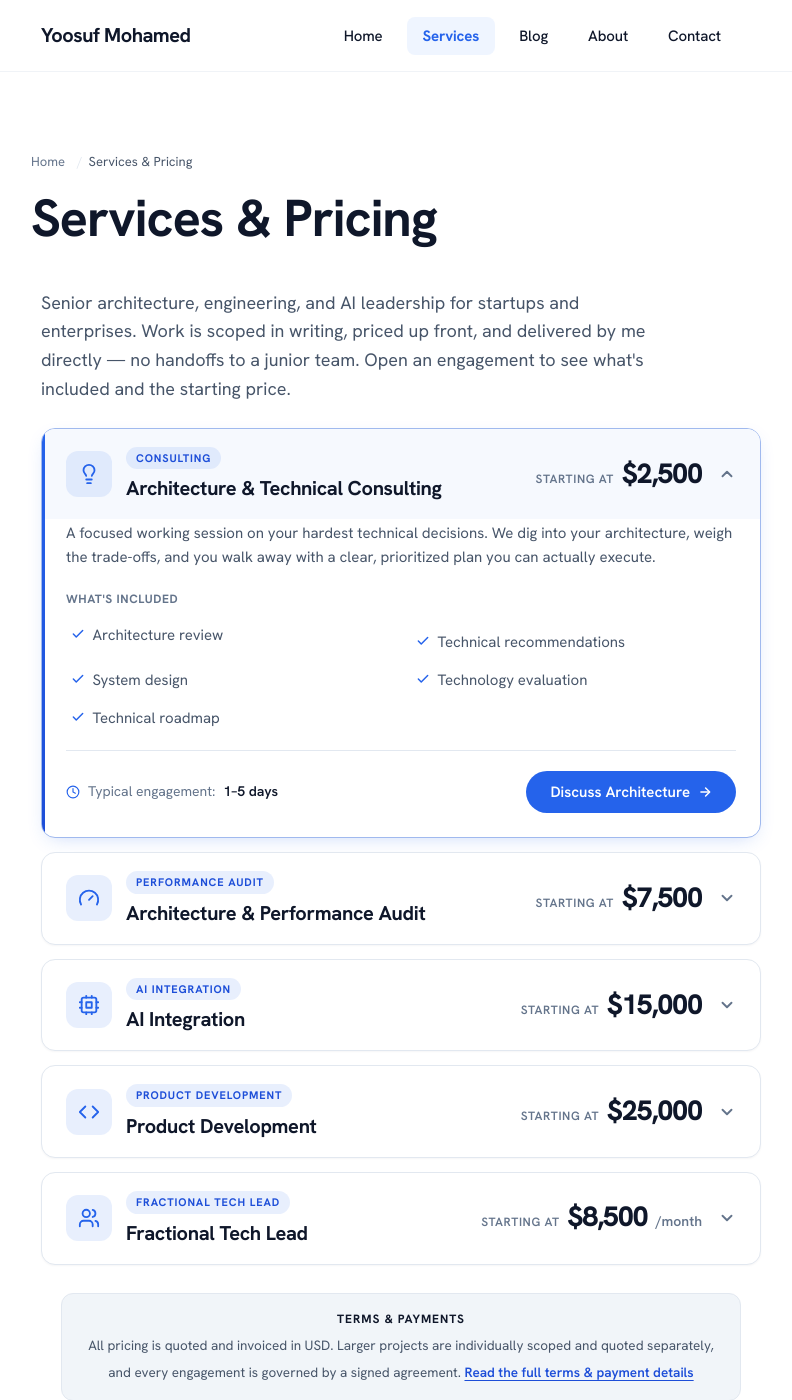
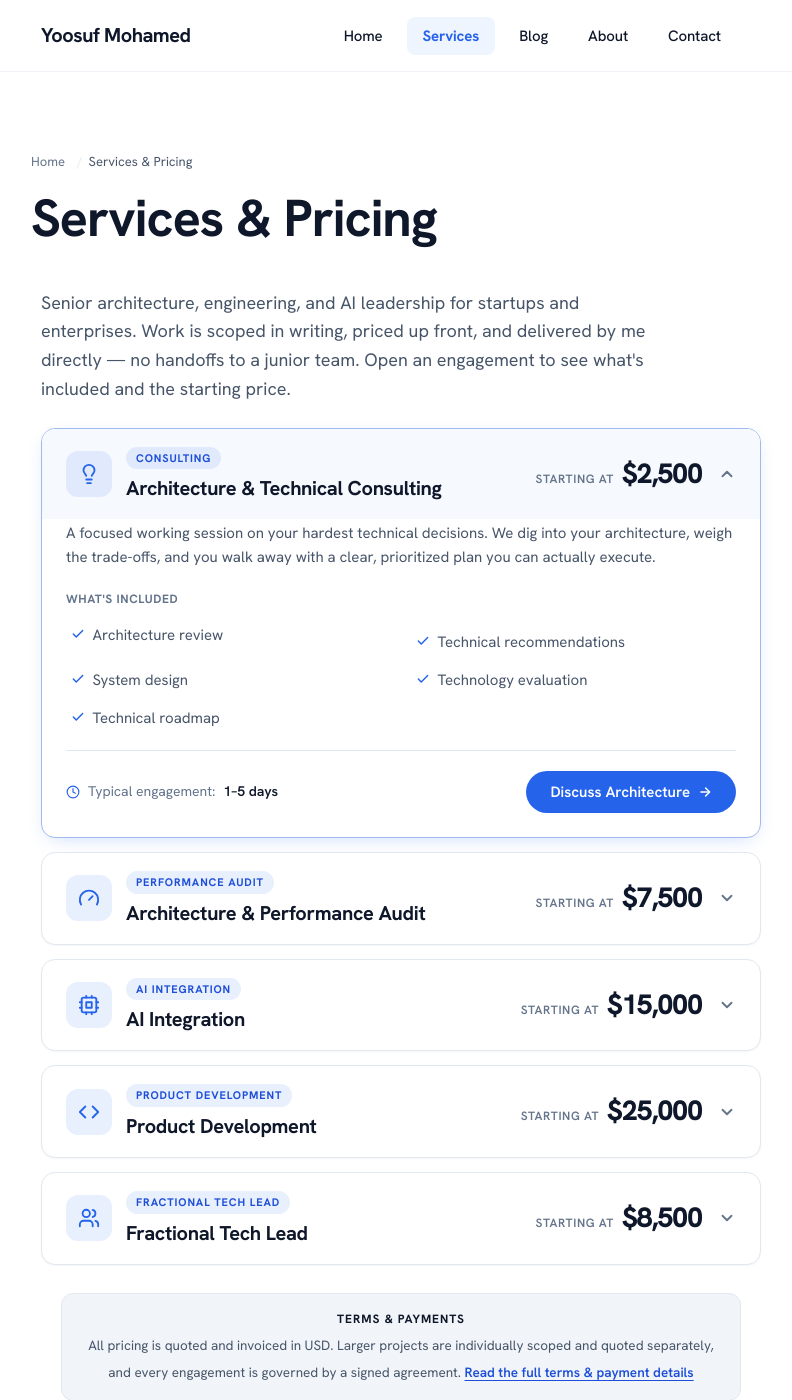
Before and after one commit to yoosuf/yoosuf.github.io, a Jekyll site: the page built from services.md, in a window 1280 px wide and 1400 px high. Shown: the whole window, without its empty margins (239-1031 px from the left). Built offline with Jekyll 4.4.1, drawn with Linux system fonts in a browser that asks for light colours; some web fonts are replaced.

Commit message:
Simplify Fractional Tech Lead pricing display
Drop the per-month price unit from the Fractional Tech Lead summary and
remove the blue left accent bar on expanded accordion items.

```diff
--- a/_data/services.yml
+++ b/_data/services.yml
@@ -60,7 +60,6 @@
 - name: "Fractional Tech Lead"
   tab: "Fractional Tech Lead"
   price: "$8,500"
-  price_unit: "/month"
   description: "Senior technical direction for teams that have outgrown guesswork. Architecture decisions, engineering standards, code reviews, and mentoring — real leadership without the full-time cost."
   includes:
     - "Architecture decisions"
--- a/_includes/critical-css.html
+++ b/_includes/critical-css.html
@@ -86,7 +86,6 @@ p { text-wrap: pretty; }
 .ep-lead { margin: 0 0 24px; font-family: var(--font-serif); font-size: 1.8rem; line-height: 1.6; color: var(--color-midgrey); max-width: 620px; }
 .ep-item { position: relative; margin: 0 0 14px; background: #fff; border: 1px solid var(--color-border); border-radius: 14px; box-shadow: 0 1px 2px rgba(15, 23, 42, 0.04); overflow: hidden; transition: border-color 0.2s ease, box-shadow 0.2s ease; }
 .ep-item[open] { border-color: #9fb9ee; box-shadow: 0 6px 20px -8px rgba(37, 99, 235, 0.28); }
-.ep-item[open]::before { content: ""; position: absolute; top: 0; bottom: 0; left: 0; width: 3px; background: linear-gradient(180deg, #2563eb, #1d4ed8); }
 .ep-item * { box-sizing: border-box; }
 .ep-summary { display: flex; align-items: center; gap: 16px; padding: 18px 24px; cursor: pointer; list-style: none; transition: background 0.2s ease; }
 .ep-item[open] > .ep-summary { background: #f0f6ff; }
```
